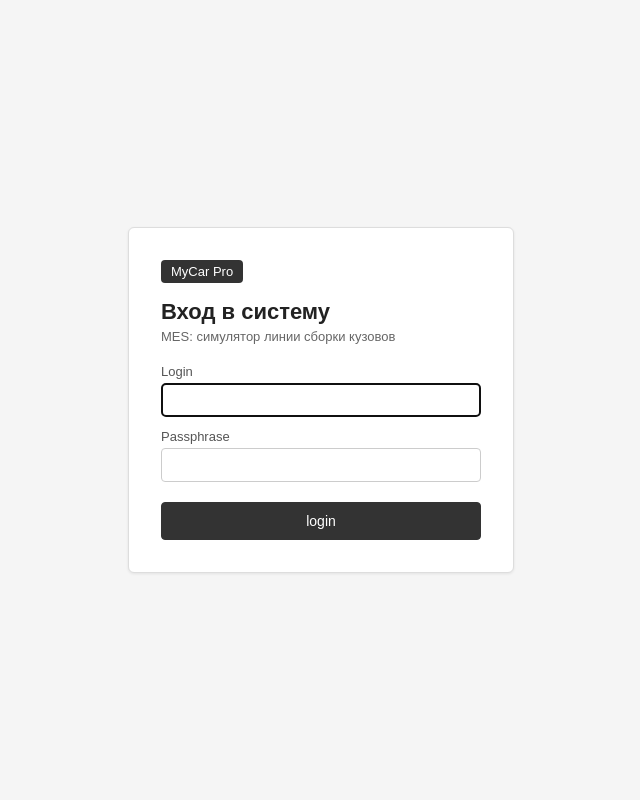
After one commit to DennNuke/MyCarGroupPro, a Flask app: page /login in a window 1280 px wide. The commit adds this page. Shown: the whole page, without its empty margins (319-959 px from the left). Run offline with Flask 3, Linux system fonts and the light colour scheme.

Commit message:
Login update

```diff
--- a/app.py
+++ b/app.py
@@ -1,7 +1,10 @@
+import os
 import sys
+from functools import wraps
 from pathlib import Path
 
-from flask import Flask, jsonify, request, render_template
+from flask import Flask, jsonify, request, render_template, session, redirect, url_for
+from werkzeug.security import generate_password_hash, check_password_hash
 
 sys.path.insert(0, str(Path(__file__).parent / "src"))
 
@@ -20,8 +23,49 @@ from engine import (
 CONFIG_PATH = Path(__file__).parent / "json" / "config1.json"
 
 app = Flask(__name__)
+# In production, set this via an environment variable instead of hardcoding it.
+app.secret_key = os.environ.get("MYCAR_SECRET_KEY", "dev-secret-key-change-me")
+
+# Simple single-user login store. Default password is "admin123" —
+# change it (or wire up real users) before deploying this anywhere real.
+USERS = {
+    "admin": generate_password_hash(os.environ.get("MYCAR_ADMIN_PASSWORD", "admin123")),
+}
 
 state, commands = load_config(CONFIG_PATH)
+
+
+def login_required(view_func):
+    @wraps(view_func)
+    def wrapped(*args, **kwargs):
+        if not session.get("user"):
+            if request.path.startswith("/api/"):
+                return jsonify({"error": "unauthorized"}), 401
+            return redirect(url_for("login"))
+        return view_func(*args, **kwargs)
+    return wrapped
+
+
+@app.route("/login", methods=["GET", "POST"])
+def login():
+    if request.method == "GET":
+        return render_template("login.html")
+
+    username = request.form.get("username", "")
+    password = request.form.get("password", "")
+    stored_hash = USERS.get(username)
+
+    if stored_hash and check_password_hash(stored_hash, password):
+        session["user"] = username
+        return redirect(url_for("index"))
+
+    return render_template("login.html", error="Invalid username or password"), 401
+
+
+@app.route("/logout", methods=["POST"])
+def logout():
+    session.pop("user", None)
+    return redirect(url_for("login"))
 
 
 def current_station_of(body) -> str | None:
@@ -107,22 +151,26 @@ def serialize_state():
 
 
 @app.route("/")
+@login_required
 def index():
     return render_template("index.html")
 
 
 @app.route("/api/state", methods=["GET"])
+@login_required
 def api_state():
     return jsonify(serialize_state())
 
 
 @app.route("/api/tick", methods=["POST"])
+@login_required
 def api_tick():
     tick(state)
     return jsonify(serialize_state())
 
 
 @app.route("/api/rework", methods=["POST"])
+@login_required
 def api_rework():
     data = request.get_json(force=True)
     body_id = data.get("body_id")
@@ -130,6 +178,7 @@ def api_rework():
     return jsonify(serialize_state())
 
 @app.route("/api/break", methods=["POST"])
+@login_required
 def api_break():
     data = request.get_json(force=True)
     st_id = data.get("st_id")
@@ -139,6 +188,7 @@ def api_break():
 
 
 @app.route("/api/return", methods=["POST"])
+@login_required
 def api_return():
     data = request.get_json(force=True)
     body_id = data.get("body_id")
@@ -148,6 +198,7 @@ def api_return():
 
 
 @app.route("/api/priority", methods=["POST"])
+@login_required
 def api_priority():
     data = request.get_json(force=True)
     body_id = data.get("body_id")
@@ -157,6 +208,7 @@ def api_priority():
 
 
 @app.route("/api/reset", methods=["POST"])
+@login_required
 def api_reset():
     global state
     state = load_config(CONFIG_PATH)
--- /dev/null
+++ b/templates/login.html
@@ -0,0 +1,104 @@
+<!DOCTYPE html>
+<html lang="ru">
+<head>
+<meta charset="UTF-8">
+<title>Вход — MyCar Pro</title>
+<style>
+  body {
+    font-family: Arial, sans-serif;
+    margin: 0;
+    background: #f5f5f5;
+    color: #222;
+    height: 100vh;
+    display: flex;
+    align-items: center;
+    justify-content: center;
+  }
+  .login-panel {
+    background: #fff;
+    border: 1px solid #ddd;
+    border-radius: 6px;
+    padding: 32px;
+    width: 320px;
+    box-shadow: 0 1px 3px rgba(0,0,0,0.08);
+  }
+  h1 {
+    margin: 0 0 4px 0;
+    font-size: 22px;
+  }
+  .sub {
+    color: #666;
+    margin: 0 0 20px 0;
+    font-size: 13px;
+  }
+  label {
+    display: block;
+    font-size: 13px;
+    color: #555;
+    margin-bottom: 4px;
+    margin-top: 12px;
+  }
+  input[type="text"], input[type="password"] {
+    width: 100%;
+    box-sizing: border-box;
+    padding: 8px;
+    border: 1px solid #ccc;
+    border-radius: 4px;
+    font-size: 14px;
+  }
+  button {
+    width: 100%;
+    margin-top: 20px;
+    padding: 10px 14px;
+    cursor: pointer;
+    border: 1px solid #333;
+    background: #333;
+    color: #fff;
+    border-radius: 4px;
+    font-size: 14px;
+  }
+  button:hover { background: #111; }
+  .error {
+    background: #fdecea;
+    color: #b8342a;
+    border: 1px solid #f3c3bf;
+    border-radius: 4px;
+    padding: 8px 10px;
+    font-size: 13px;
+    margin-top: 16px;
+  }
+  .tick-badge {
+    display: inline-block;
+    background: #333;
+    color: #fff;
+    padding: 4px 10px;
+    border-radius: 4px;
+    font-size: 13px;
+    margin-bottom: 16px;
+  }
+</style>
+</head>
+<body>
+
+<div class="login-panel">
+  <span class="tick-badge">MyCar Pro</span>
+  <h1>Вход в систему</h1>
+  <p class="sub">MES: симулятор линии сборки кузовов</p>
+
+  {% if error %}
+  <div class="error">{{ error }}</div>
+  {% endif %}
+
+  <form method="POST" action="{{ url_for('login') }}">
+    <label for="username">Login</label>
+    <input type="text" id="username" name="username" autocomplete="username" required autofocus>
+
+    <label for="password">Passphrase</label>
+    <input type="password" id="password" name="password" autocomplete="current-password" required>
+
+    <button type="submit">login</button>
+  </form>
+</div>
+
+</body>
+</html>
```
Also changed, not shown: templates/index.html (+9 -2 lines).
